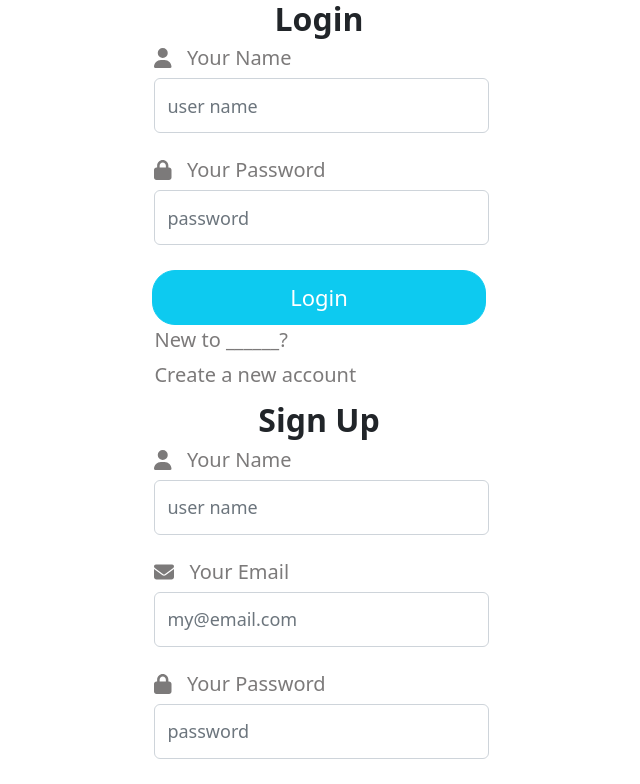
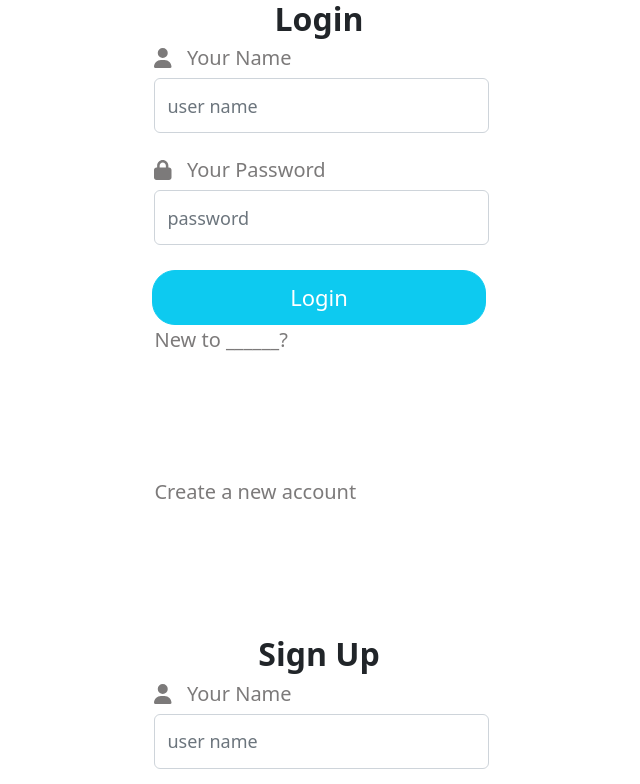
Before and after one commit to yuhengd3/OpenVideo, a Next.js app: page / in a window 1280 px wide. Shown: the top 784 px of the page, without its empty margins (321-961 px from the left). Built offline with nearby package versions, Linux system fonts and the light colour scheme.

Commit message:
added test spacing

```diff
--- a/styles/LogIn.module.css
+++ b/styles/LogIn.module.css
@@ -54,4 +54,7 @@
     margin-top: 3px;
     margin-right: 25px;
     float:left;
+
+
+    margin-bottom: 125px;
 }
```
